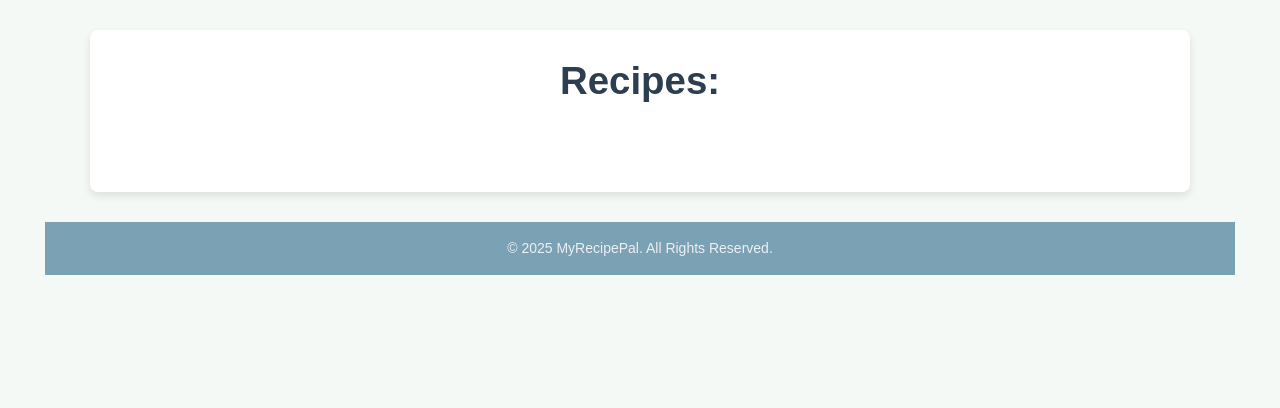
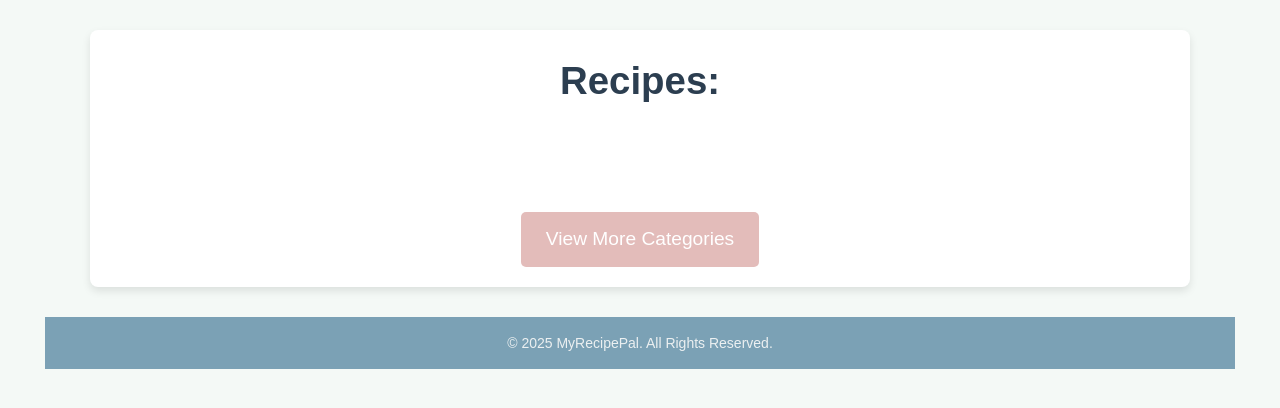
Before and after one commit to skourde/MyRecipePal, a Node server app: template pg-sd2/app/views/category_recipes.pug in a window 1280 px wide. Shown: the part 250-658 px from the top of the page. Run offline with Node 20, Linux system fonts and the light colour scheme; the template is opened without the code that fills it, so the values that code supplies are empty; some libraries are stand-ins or nearby versions.

```diff
--- a/pg-sd2/app/views/category_recipes.pug
+++ b/pg-sd2/app/views/category_recipes.pug
@@ -19,3 +19,6 @@ block content
               a(href="/recipes/" + recipe.recipe_id, class="view-recipe-btn") View Recipe
       else
         p.no-recipes No recipes found in this category.
+
+  section.explore-more
+    a(href="/homepage").button View More Categories
--- a/pg-sd2/static/category_recipes.css
+++ b/pg-sd2/static/category_recipes.css
@@ -137,6 +137,32 @@ p.no-recipes {
   text-align: center;
 }
 
+/* Button Styling */
+.button {
+  display: inline-block;
+  text-decoration: none;
+  background-color: #E3BCBA;
+  color: white;
+  padding: 12px 25px;
+  font-size: 1.2em;
+  border-radius: 5px;
+  cursor: pointer;
+  transition: background-color 0.3s ease;
+  text-align: center;
+}
+
+.button:hover {
+  background-color: #ee0979;
+}
+
+/* Explore More Section */
+section.explore-more {
+  text-align: center;
+  margin-top: 40px;
+}
+
+
+
 /* Responsive Design */
 @media (max-width: 768px) {
   /* Stack the recipe cards vertically on small screens */
```
Also changed, not shown: pg-sd2/static/categories.css (+18 -14 lines).
